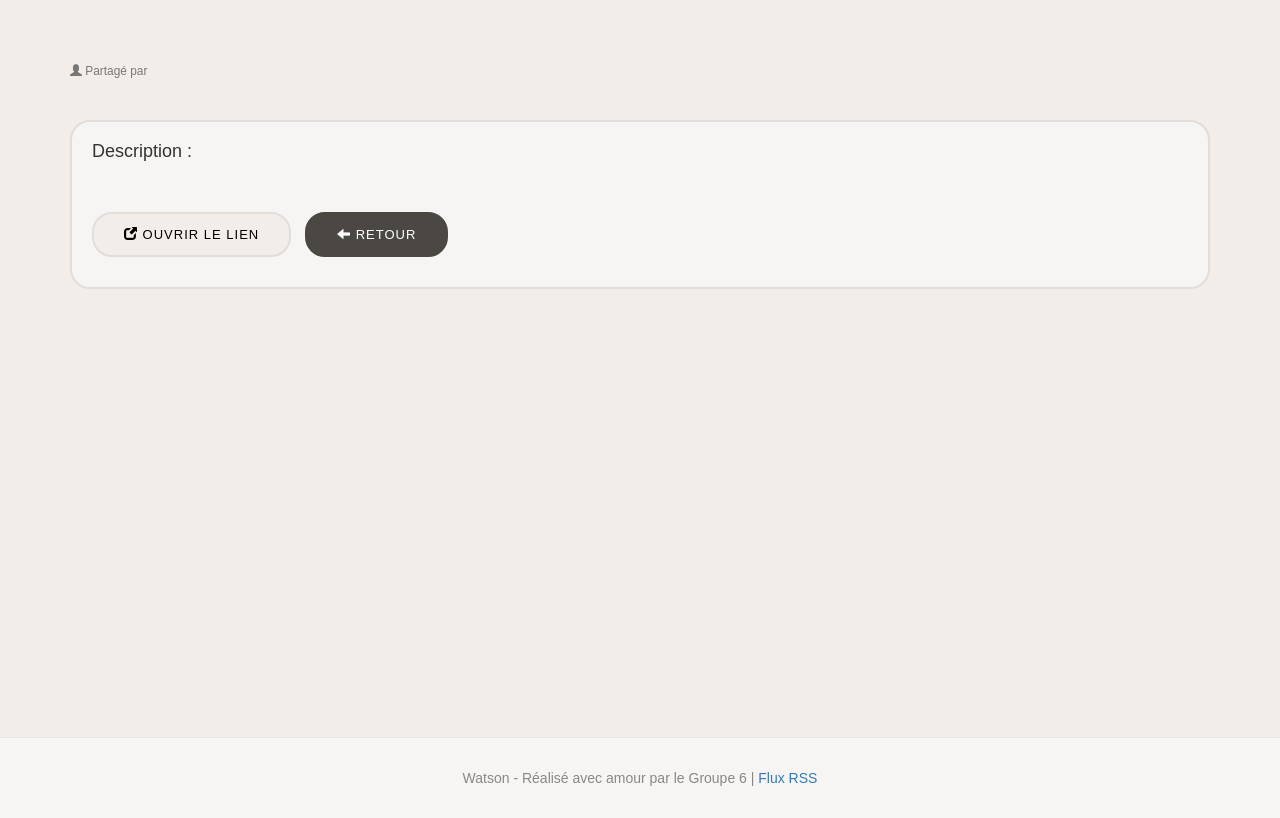
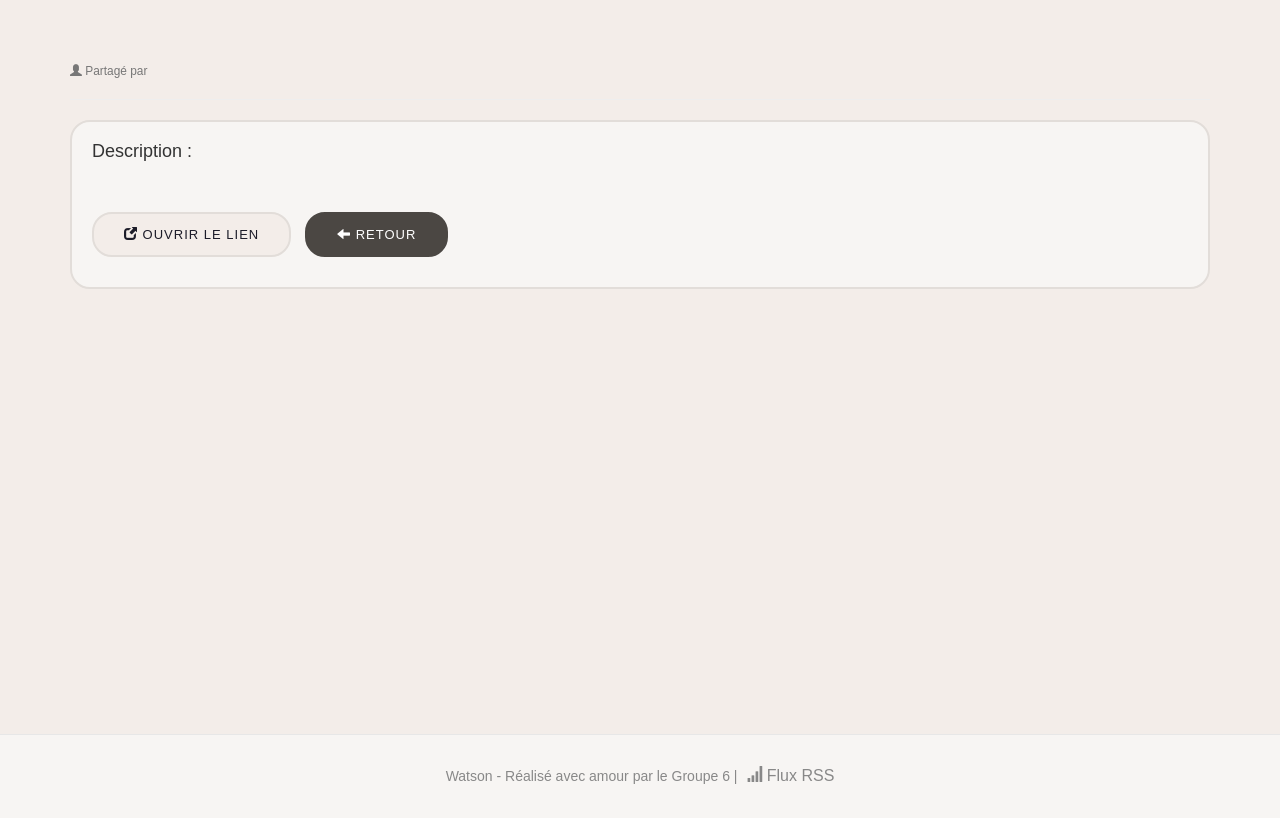
Before and after one commit to filkat34/UEL313-Groupe6-S3, a PHP site: template views/link.html.twig in a window 1280 px wide. Shown: the part 102-920 px from the top of the page. Run offline with PHP 8.4, Linux system fonts and the light colour scheme; the template is opened without the code that fills it, so the values that code supplies are empty; some libraries are stand-ins or nearby versions; some web fonts are replaced.

Commit message:
refactor: improve footer RSS link styling and enhance button hover effects

```diff
--- a/views/layout.html.twig
+++ b/views/layout.html.twig
@@ -64,7 +64,9 @@
 
         <footer class="footer">
             <div class="container">
-                <p class="text-muted">Watson - Réalisé avec amour par le Groupe 6 | <a href="/feed" target="_blank">Flux RSS</a></p>
+                <p class="text-muted">Watson - Réalisé avec amour par le Groupe 6 |             <a href="/feed" target="_blank" class="rss-link" title="Flux RSS">
+                        <span class="glyphicon glyphicon-signal"></span> Flux RSS
+                    </a></p>
             </div>
         </footer>
     </div>
--- a/web/css/style.css
+++ b/web/css/style.css
@@ -84,6 +84,20 @@ h1 {
     margin: 0;
 }
 
+.footer .rss-link {
+    color: #888;
+    font-size: 16px;
+    transition: all 0.3s ease;
+    display: inline-block;
+    margin-left: 5px;
+}
+
+.footer .rss-link:hover {
+    color: oklch(75.1% 0.1814 22.37);
+    transform: translateY(-2px);
+    text-decoration: none;
+}
+
 /* ========================================
    3. COMPOSANTS - BOUTONS
    ======================================== */
@@ -105,14 +119,14 @@ h1 {
 
 .btn-primary {
     background-color: oklch(95% 0.0081 61.42);
-    color: black;
+    color: oklch(23.27% 0.0249 284.3);
     border-color: oklch(90% 0.0081 61.42);
 }
 
 .btn-primary:hover {
     background-color: oklch(90% 0.0081 61.42);
     border-color: oklch(90% 0.0081 61.42);
-    color: black;
+    color: oklch(23.27% 0.0249 284.3);
 }
 
 .btn-danger {
@@ -149,6 +163,12 @@ h1 {
     background: oklch(83.92% 0.0901 136.87);
     color: oklch(23.27% 0.0249 284.3);
     border-color: oklch(83.92% 0.0901 136.87);
+}
+
+.btn-success:hover {
+    background: oklch(0.82 0.167 137.715);
+    color: oklch(23.27% 0.0249 284.3);
+    border-color: oklch(0.82 0.167 137.715);
 }
 
 .btn-login {
```
